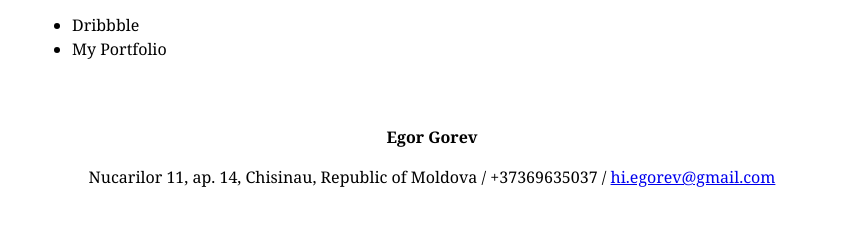
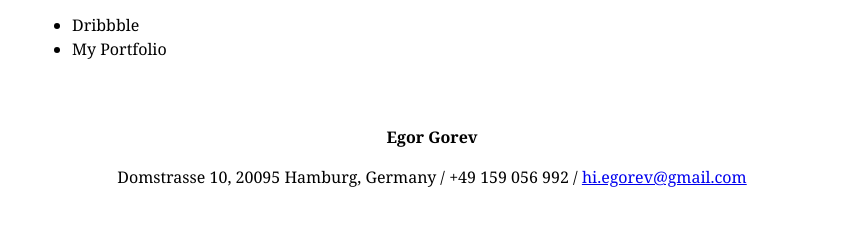
Before and after one commit to gorev/egorev, a plain HTML site: page index.html in a window 1280 px wide. Shown: the part 689-914 px from the top of the page, without its empty margins (208-1071 px from the left). Drawn offline with Linux system fonts and the light colour scheme.

Commit message:
Update index.html

```diff
--- a/index.html
+++ b/index.html
@@ -37,7 +37,7 @@
 </div>
 <div id="footer">
 	<div><b>Egor Gorev</b></div>
-	<p>Nucarilor 11, ap. 14, Chisinau, Republic of Moldova / +37369635037 / <a href="mailto:hi.egorev@gmail.com">hi.egorev@gmail.com</a>
+	<p>Domstrasse 10, 20095 Hamburg, Germany / +49 159 056 992 / <a href="mailto:hi.egorev@gmail.com">hi.egorev@gmail.com</a>
 </div>
 
 </body>
```
